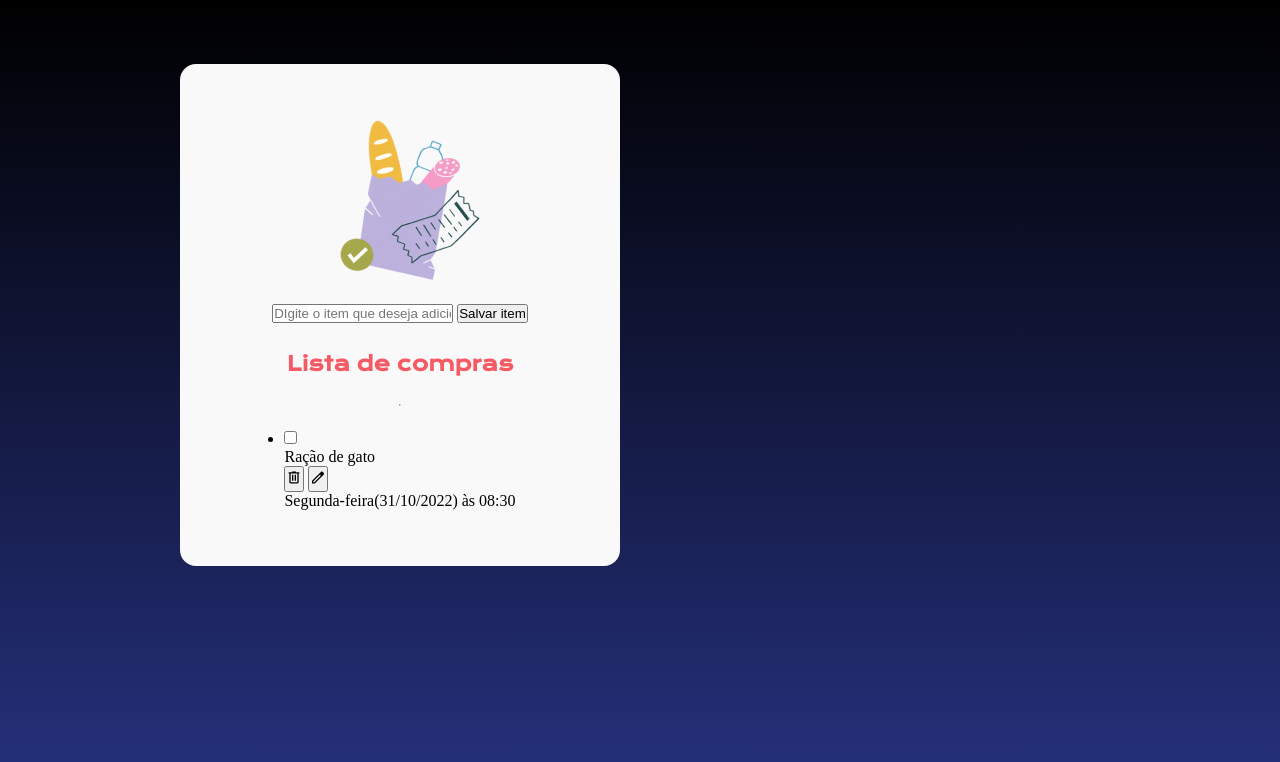
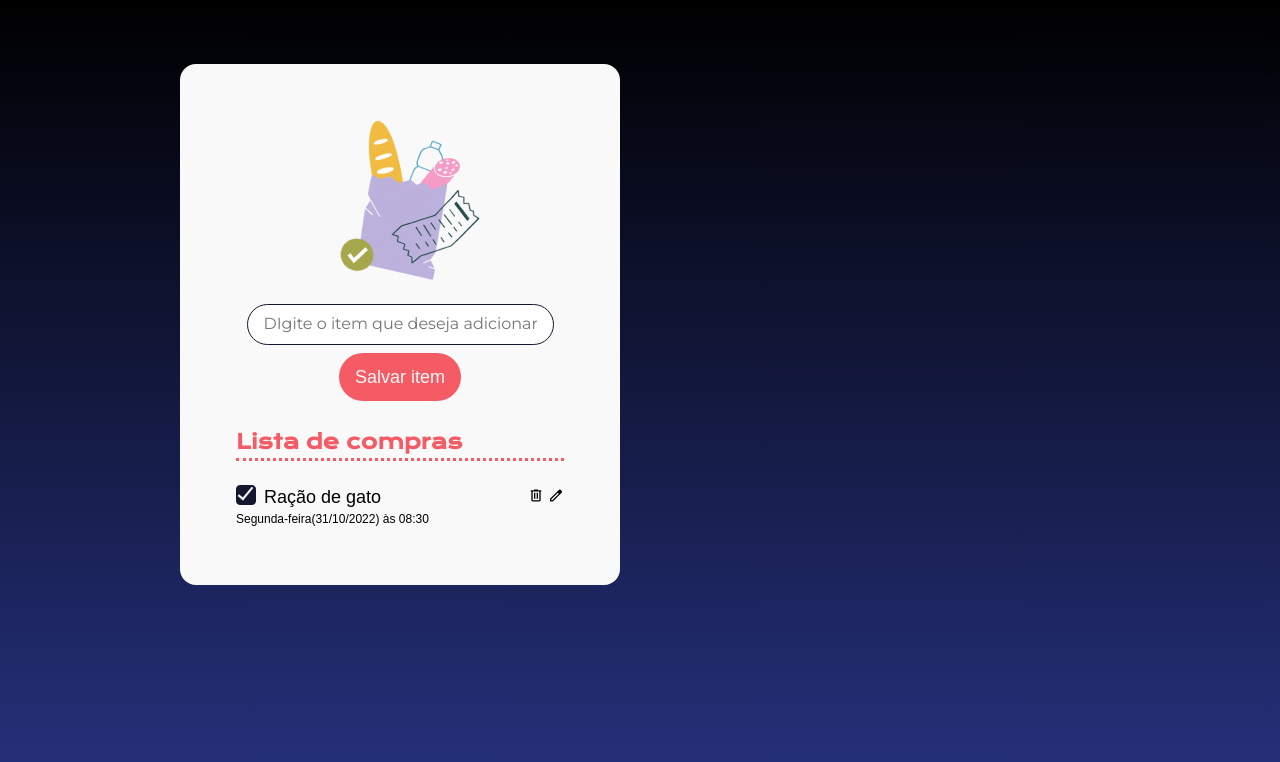
Before and after one commit to Nic0lasSouza/to-do-list-js, a plain HTML site: page index.html in a window 1280 px wide. Drawn offline with nearby package versions, Linux system fonts and the light colour scheme; a web font is replaced by a local one.

Commit message:
criando funcoes para adicionar intem na lista junto com estilizacoes

```diff
--- /dev/null
+++ b/css/style.css
@@ -0,0 +1,141 @@
+*{
+    box-sizing: border-box;
+    margin: 0;
+    padding: 0;
+}
+:root{
+    --primary-color: #f55b64;
+    --second-color: #c2373f;
+    --neutro: #f9f9f9;
+    --black: #131730;
+    --font-titulo: "Krona One", sans-serif;
+    --font-text: "Numans", sans-serif;
+    --degrade-azul: linear-gradient(180deg, #000000 0%, #26327F 100%);
+}
+
+body{
+    background:var(--degrade-azul);
+    background-repeat: no-repeat;
+    width: 100vh;
+    height: 100vh;
+    display: flex;
+    flex-direction: column;
+    align-items: center;
+}
+
+main{
+    margin-top: 64px;
+    display: flex;
+    flex-direction: column;
+    gap: 24px;
+    width: 440px;
+    align-items: center;
+    background-color: var(--neutro);
+    padding: 56px;
+    border-radius: 16px;
+}
+
+h2{
+    font-family: var(--font-titulo);
+    color: var(--primary-color);
+    font-size: 20px;
+    line-height: 33px;
+}
+hr{
+    border: none;
+    border-bottom: 3px dotted var(--primary-color);
+    margin-bottom: 24px;
+    width: 100% ;
+}
+p{
+    font-family: var(--font-text);
+    font-size: 18px;
+    font-weight: 400;
+    line-height: 24px;
+    text-align: left;
+}
+.input-item{
+    padding: 12px 16px;
+    display: block;
+    border-radius: 24px;
+    border: 1px solid var(--black);
+    width: 307px;
+}
+.input-item::placeholder{
+    font-family:"Montserrat", sans-serif;
+    font-size: 16px;
+    line-height: 19px;
+}
+.adicionar-button{
+    text-align: center;
+    padding: 12px 16px;
+    border-radius: 24px;
+    background-color: var(--primary-color);
+    color: var(--neutro);
+    font-family: var(--font-text);
+    font-size: 18px;
+    line-height: 24px;
+    border: none;
+    cursor: pointer;
+}
+form{
+    display: flex;
+    flex-direction: column;
+    align-items: center;
+    gap: 8px;
+}
+
+.item-lista-container{
+    display: flex;
+    align-items: center;
+    justify-content: space-between;
+}
+.container-nome-compra{
+    display: flex;
+}
+ul{
+    list-style-type: none;
+    width: 100%;
+}
+.item-lista-texto{
+    font-size: 12px;
+    line-height: 20px;
+}
+.checkbox-input{
+    display: none;
+}
+.checkbox-customizado{
+    width: 20px;
+    height: 20px;
+    background-color: var(--neutro);
+    border: 1px solid var(--black);
+    cursor: pointer;
+    border-radius: 4px;
+    margin-right: 8px;
+}
+.checked{
+    background-color: var(--black);
+    position: relative;
+}
+.checked::after{
+    content: "";
+    position: absolute;
+    left: 30%;
+    top: -10%;
+    width: 5px;
+    height: 14px;
+
+    border-top: 2px solid var(--neutro);
+    border-left: 2px solid var(--neutro);
+
+    transform: rotate(-140deg);
+}
+.botao-acao{
+    background-color: transparent;
+    border: none;
+    cursor: pointer;
+}
+
+.container-lista{
+    width: 100%;
+}
--- a/index.html
+++ b/index.html
@@ -7,34 +7,41 @@
     <link rel="preconnect" href="https://fonts.googleapis.com">
     <link rel="preconnect" href="https://fonts.gstatic.com" crossorigin>
     <link href="https://fonts.googleapis.com/css2?family=Krona+One&family=Montserrat&family=Numans&display=swap" rel="stylesheet">
-    <link rel="stylesheet" href="style.css">
+    <link rel="stylesheet" href="css/style.css">
 </head>
 <body>
     <main>
         <img src="img/bag.png" alt="sacola de compras">
         <form action="">
-            <input type="text" placeholder="DIgite o item que deseja adicionar"/>
-            <button>Salvar item</button>
+            <input class="input-item" id="input-item" type="text" placeholder="DIgite o item que deseja adicionar"/>
+            <button class="adicionar-button" id="adicionar-item">Salvar item</button>
         </form>
 
+        <div class="container-lista">
             <h2>Lista de compras</h2>
-        <hr>
-
-        <ul>
+            <hr/>
+            <ul id="lista-de-compras">
                 <li>
-                <div>
-                    <div>
-                        <input type="checkbox" name="" id=""/>
+                    <div class="item-lista-container">
+                        <div class="container-nome-compra">
+                            <div class="checkbox-container">
+                                <label for="checkbox-1">
+                                    <input type="checkbox" class="checkbox-input" id="checkbox-1"/>
+                                    <div class="checkbox-customizado checked"></div>
+                                </label>
+                            </div>
                             <p>Ração de gato</p>
                         </div>
                         <div>
-                        <button><img src="img/delete.svg" alt="deletar"></button>
-                        <button><img src="img/edit.svg" alt="editar"></button>
+                            <button  class="botao-acao"><img src="img/delete.svg" alt="deletar"></button>
+                            <button  class="botao-acao"><img src="img/edit.svg" alt="editar"></button>
                         </div>
-                    <p>Segunda-feira(31/10/2022) às 08:30</p>
                     </div>
+                        <p class="item-lista-texto">Segunda-feira(31/10/2022) às 08:30</p>
                 </li>
             </ul>
+        </div>
     </main>
+    <script src="js/script.js"></script>
 </body>
 </html>
--- /dev/null
+++ b/js/script.js
@@ -0,0 +1,33 @@
+const item = document.getElementById('input-item');
+const btnsalvaritem =  document.getElementById('adicionar-item');
+const listaDeCompras = document.getElementById('lista-de-compras')
+
+btnsalvaritem.addEventListener('click',adicionarItem);
+
+function adicionarItem(evento){
+    evento.preventDefault()
+    const itemDaLista = document.createElement('li');
+    const containerItemLista = document.createElement('div');
+    containerItemLista.classList.add("item-lista-container");
+
+    const containerNomeDoItem = document.createElement('div')
+    const nomeDoItem = document.createElement('p');
+    nomeDoItem.innerText=item.value;
+    containerNomeDoItem.appendChild(nomeDoItem)
+
+    const containerBotoes= document.createElement('div')
+    const btnRemoverItem = document.createElement('button');
+    btnRemoverItem.classList.add('botao-acao')
+
+    const imagemRemover = document.createElement('img')
+    imagemRemover.src = 'img/delete.svg';
+    imagemRemover.alt = 'Remover';
+
+    btnRemoverItem.appendChild(imagemRemover);
+    containerBotoes.appendChild(btnRemoverItem);
+
+    containerItemLista.appendChild(containerNomeDoItem)
+    containerItemLista.appendChild(containerBotoes)
+    itemDaLista.appendChild(containerItemLista)
+    listaDeCompras.appendChild(itemDaLista)
+}
--- a/style.css
+++ /dev/null
@@ -1,43 +0,0 @@
-*{
-    box-sizing: border-box;
-    margin: 0;
-    padding: 0;
-}
-:root{
-    --primary-color: #f55b64;
-    --second-color: #c2373f;
-    --neutro: #f9f9f9;
-    --black: #131730;
-    --font-titulo: "Krona One", sans-serif;
-    --font-text: "Numans", sans-serif;
-    --degrade-azul: linear-gradient(180deg, #000000 0%, #26327F 100%);
-}
-
-body{
-    background:var(--degrade-azul);
-    background-repeat: no-repeat;
-    width: 100vh;
-    height: 100vh;
-    display: flex;
-    flex-direction: column;
-    align-items: center;
-}
-
-main{
-    margin-top: 64px;
-    display: flex;
-    flex-direction: column;
-    gap: 24px;
-    width: 440px;
-    align-items: center;
-    background-color: var(--neutro);
-    padding: 56px;
-    border-radius: 16px;
-}
-
-h2{
-    font-family: var(--font-titulo);
-    color: var(--primary-color);
-    font-size: 20px;
-    line-height: 33px;
-}
```
Lines whose indentation alone changed are shown as unchanged.
